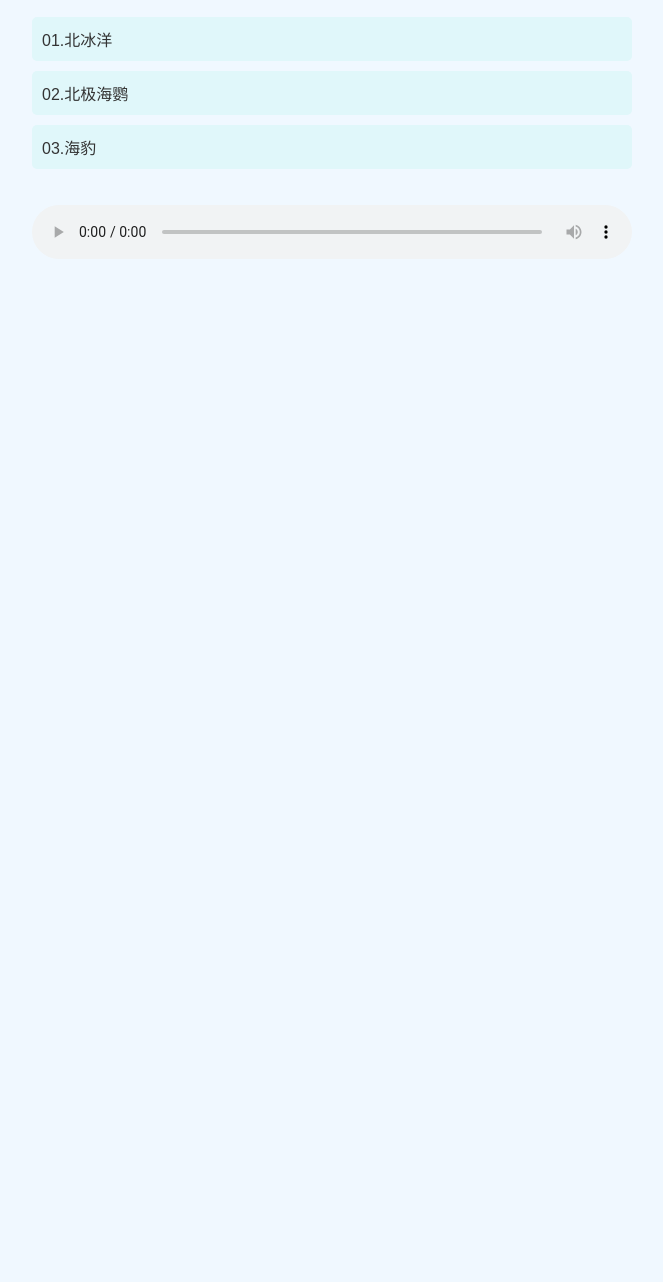
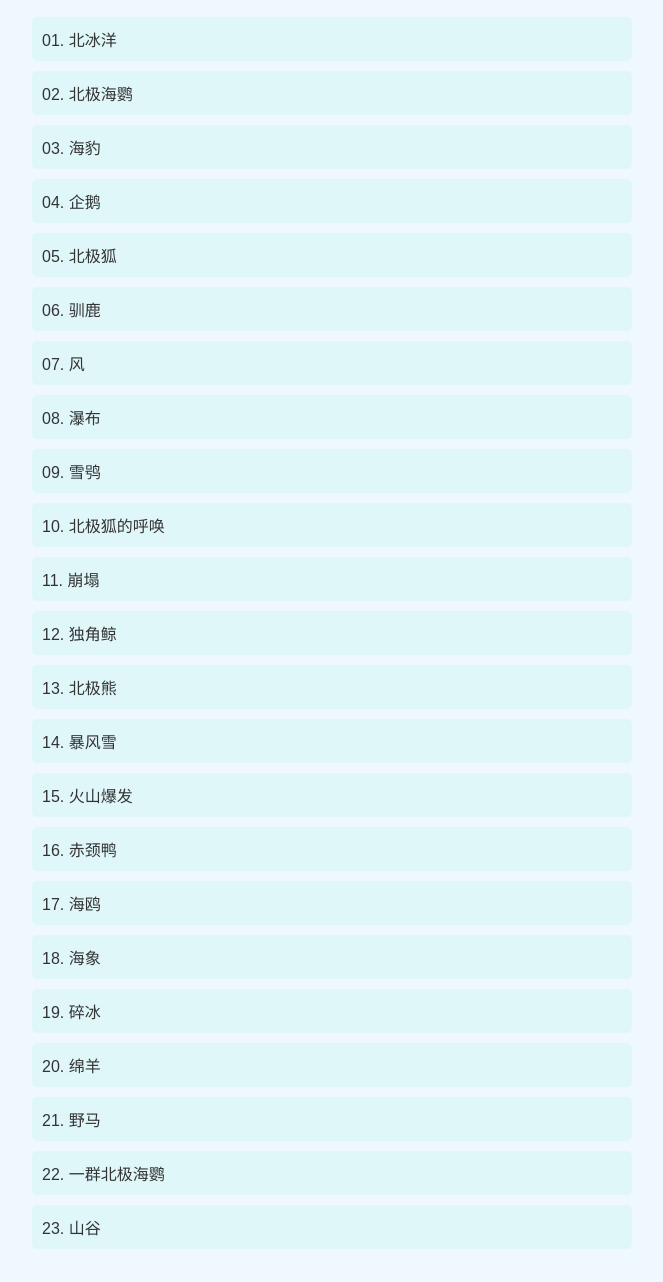
Before and after one commit to lixiaoneng/-1, a plain HTML site: page index.html in a window 1280 px wide. Shown: the part 744-2026 px from the top of the page, without its empty margins (308-971 px from the left). Before the commit the page ends 1027 px from the top, so only its background shows below. Drawn offline with Linux system fonts and the light colour scheme; files whose address does not match are found by name.

Commit message:
Add 23 audio files

```diff
--- a/index.html
+++ b/index.html
@@ -48,16 +48,35 @@
 </head>
 <body>
     <div class="container">
-        <img src="/Users/linxiaomeng/Desktop/book-audio-website/book-cover.jpg" alt="书籍封面" class="book-cover">
+        <img src="book-cover.jpg" alt="书籍封面" class="book-cover">
         <div class="book-title">书名</div>
         <ul class="audio-list">
-            <li onclick="playAudio('01.北冰洋 Les sons de l’océan Arctique 音频已提取.wav')">01.北冰洋</li>
-            <li onclick="playAudio('02.北极海鹦 Le macareux moine 音频已提取.wav')">02.北极海鹦</li>
- <li onclick="playAudio('03.海豹 le phoque 音频已提取.wav')">03.海豹</li>
-            <!-- 添加更多音频文件 -->
+            <li onclick="playAudio('01.北冰洋.wav')">01. 北冰洋</li>
+            <li onclick="playAudio('02.北极海鹦.wav')">02. 北极海鹦</li>
+            <li onclick="playAudio('03.海豹.wav')">03. 海豹</li>
+            <li onclick="playAudio('04.企鹅.wav')">04. 企鹅</li>
+            <li onclick="playAudio('05.北极狐.wav')">05. 北极狐</li>
+            <li onclick="playAudio('06.驯鹿.wav')">06. 驯鹿</li>
+            <li onclick="playAudio('07.风.wav')">07. 风</li>
+            <li onclick="playAudio('08.瀑布.wav')">08. 瀑布</li>
+            <li onclick="playAudio('09.雪鸮.wav')">09. 雪鸮</li>
+            <li onclick="playAudio('10.北极狐的呼唤.wav')">10. 北极狐的呼唤</li>
+            <li onclick="playAudio('11.崩塌.wav')">11. 崩塌</li>
+            <li onclick="playAudio('12.独角鲸.wav')">12. 独角鲸</li>
+            <li onclick="playAudio('13.北极熊.wav')">13. 北极熊</li>
+            <li onclick="playAudio('14.暴风雪.wav')">14. 暴风雪</li>
+            <li onclick="playAudio('15.火山爆发.wav')">15. 火山爆发</li>
+            <li onclick="playAudio('16.赤颈鸭.wav')">16. 赤颈鸭</li>
+            <li onclick="playAudio('17.海鸥.wav')">17. 海鸥</li>
+            <li onclick="playAudio('18.海象.wav')">18. 海象</li>
+            <li onclick="playAudio('19.碎冰.wav')">19. 碎冰</li>
+            <li onclick="playAudio('20.绵羊.wav')">20. 绵羊</li>
+            <li onclick="playAudio('21.野马.wav')">21. 野马</li>
+            <li onclick="playAudio('22.一群北极海鹦.wav')">22. 一群北极海鹦</li>
+            <li onclick="playAudio('23.山谷.wav')">23. 山谷</li>
         </ul>
         <audio class="audio-player" controls>
-            <source id="audioSource" src="" type="audio/mpeg">
+            <source id="audioSource" src="" type="audio/wav">
             您的浏览器不支持音频播放。
         </audio>
     </div>
```
